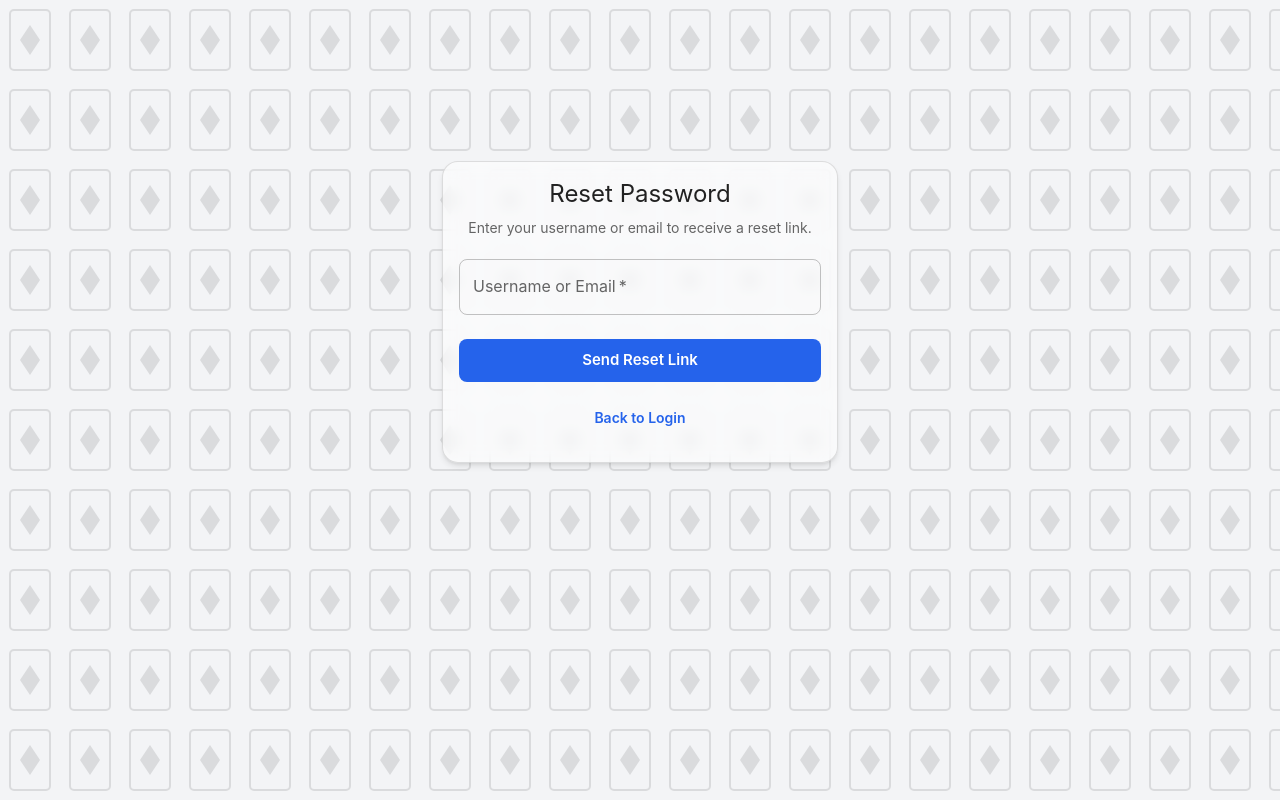
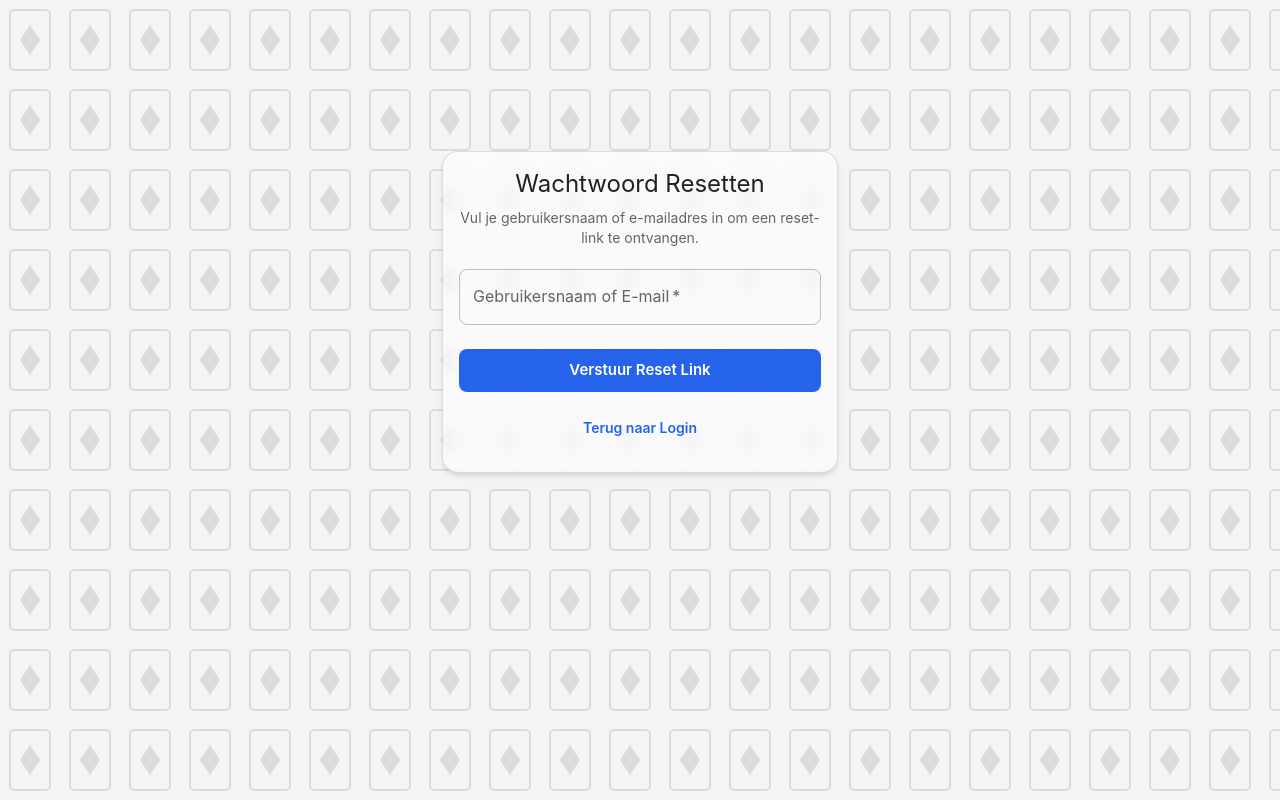
Before and after one commit to ewouds/PlooiKaart, a React (Vite) app: page /forgot-password in a window 1280 px wide. Built offline with nearby package versions, Linux system fonts and the light colour scheme; no server answers.

Commit message:
Translate password reset pages to Dutch

```diff
--- a/src/pages/PasswordResetConfirm.tsx
+++ b/src/pages/PasswordResetConfirm.tsx
@@ -20,10 +20,10 @@
         token,
         newPassword,
       });
-      setMessage("Password updated successfully. You can now login.");
+      setMessage("Wachtwoord succesvol bijgewerkt. Je kan nu inloggen.");
       setTimeout(() => navigate("/login"), 3000);
     } catch (err: any) {
-      setMessage(err.response?.data?.message || "Failed to reset password");
+      setMessage(err.response?.data?.message || "Wachtwoord resetten mislukt");
     }
   };
 
@@ -33,10 +33,10 @@
         <Card variant='outlined'>
           <CardContent sx={{ textAlign: "center" }}>
             <Alert severity='error' sx={{ mb: 2 }}>
-              Invalid reset link.
+              Ongeldige reset link.
             </Alert>
             <Button component={RouterLink} to='/login' variant='text'>
-              Back to Login
+              Terug naar Login
             </Button>
           </CardContent>
         </Card>
@@ -49,7 +49,7 @@
       <Card variant='outlined'>
         <CardContent>
           <Typography variant='h5' component='h1' gutterBottom align='center'>
-            Set New Password
+            Nieuw Wachtwoord Instellen
           </Typography>
 
           {message && (
@@ -60,7 +60,7 @@
 
           <form onSubmit={handleSubmit}>
             <TextField
-              label='New Password'
+              label='Nieuw Wachtwoord'
               type='password'
               value={newPassword}
               onChange={(e) => setNewPassword(e.target.value)}
@@ -70,13 +70,13 @@
             />
 
             <Button type='submit' variant='contained' color='primary' fullWidth size='large' sx={{ mt: 2 }}>
-              Reset Password
+              Wachtwoord Resetten
             </Button>
           </form>
 
           <Box sx={{ mt: 2, textAlign: "center" }}>
             <Button component={RouterLink} to='/login' color='primary'>
-              Back to Login
+              Terug naar Login
             </Button>
           </Box>
         </CardContent>
--- a/src/pages/PasswordResetRequest.tsx
+++ b/src/pages/PasswordResetRequest.tsx
@@ -11,9 +11,9 @@
     e.preventDefault();
     try {
       const res = await client.post("/auth/password-reset/request", { identifier });
-      setMessage(res.data.message);
+      setMessage("Indien de gebruiker bestaat, is er een reset link verzonden.");
     } catch (err) {
-      setMessage("Something went wrong. Please try again.");
+      setMessage("Er is iets misgegaan. Probeer het opnieuw.");
     }
   };
 
@@ -22,7 +22,7 @@
       <Card variant='outlined'>
         <CardContent>
           <Typography variant='h5' component='h1' gutterBottom align='center'>
-            Reset Password
+            Wachtwoord Resetten
           </Typography>
 
           {message ? (
@@ -32,11 +32,11 @@
           ) : (
             <form onSubmit={handleSubmit}>
               <Typography variant='body2' color='text.secondary' gutterBottom align='center'>
-                Enter your username or email to receive a reset link.
+                Vul je gebruikersnaam of e-mailadres in om een reset-link te ontvangen.
               </Typography>
 
               <TextField
-                label='Username or Email'
+                label='Gebruikersnaam of E-mail'
                 value={identifier}
                 onChange={(e) => setIdentifier(e.target.value)}
                 fullWidth
@@ -45,14 +45,14 @@
               />
 
               <Button type='submit' variant='contained' color='primary' fullWidth size='large' sx={{ mt: 2 }}>
-                Send Reset Link
+                Verstuur Reset Link
               </Button>
             </form>
           )}
 
           <Box sx={{ mt: 2, textAlign: "center" }}>
             <Button component={RouterLink} to='/login' color='primary'>
-              Back to Login
+              Terug naar Login
             </Button>
           </Box>
         </CardContent>
```
